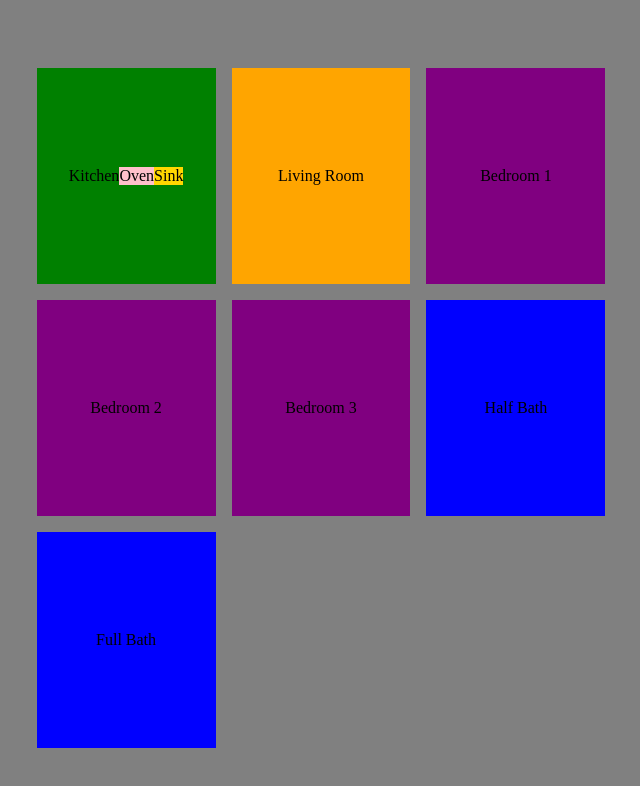
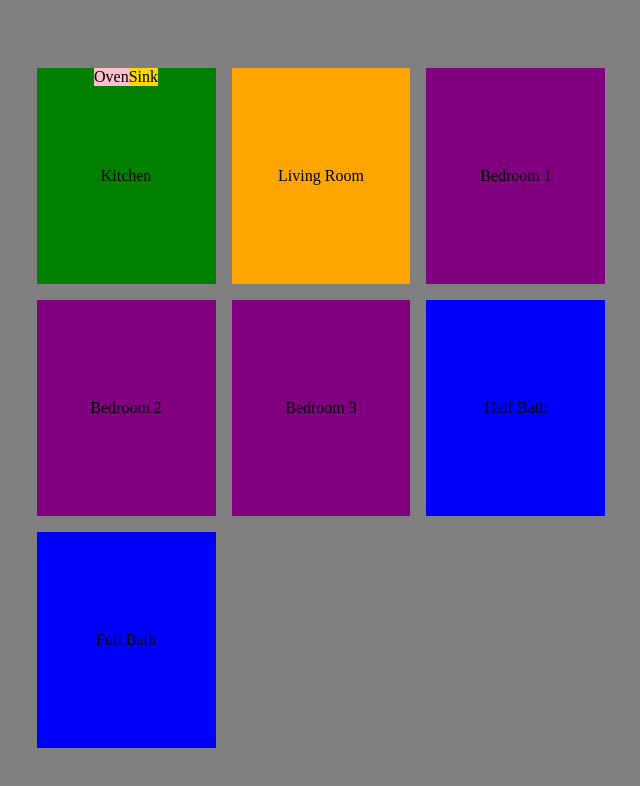
Before and after one commit to saraehutch94/react-floor-plan, a React (Create React App) app: page / in a window 1280 px wide. Shown: the top 786 px of the page, without its empty margins (319-959 px from the left). Built offline with nearby package versions, Linux system fonts and the light colour scheme.

Commit message:
fix positioning of oven and sink within kitchen

```diff
--- a/src/components/Kitchen/Kitchen.css
+++ b/src/components/Kitchen/Kitchen.css
@@ -4,3 +4,13 @@
   align-items: center;
   background-color: green;
 }
+
+.kitchen-parent {
+  position: relative;
+}
+
+.child-flex {
+  position: absolute;
+  top: 0;
+  display: flex;
+}
--- a/src/components/Kitchen/index.js
+++ b/src/components/Kitchen/index.js
@@ -4,10 +4,12 @@ import Sink from "../Sink";
 
 function Kitchen() {
   return (
-    <div className="kitchen-div">
+    <div className="kitchen-div kitchen-parent">
+      <div className="child-flex">
+        <Oven />
+        <Sink />
+      </div>
       <div>Kitchen</div>
-      <Oven />
-      <Sink />
     </div>
   );
 }
```
